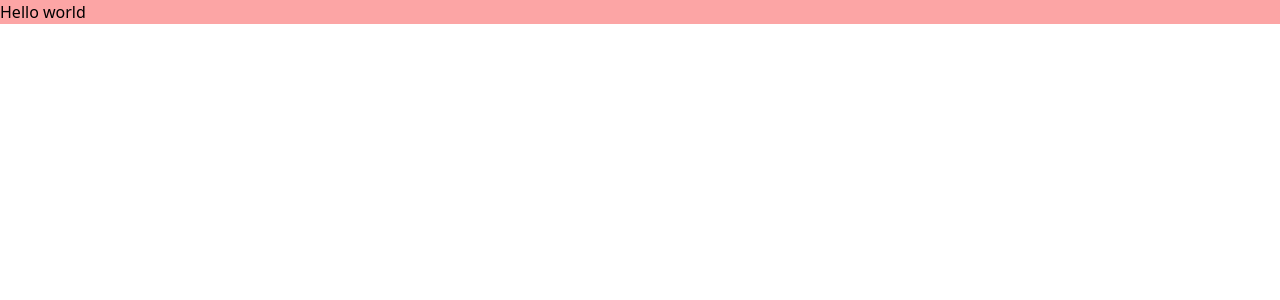
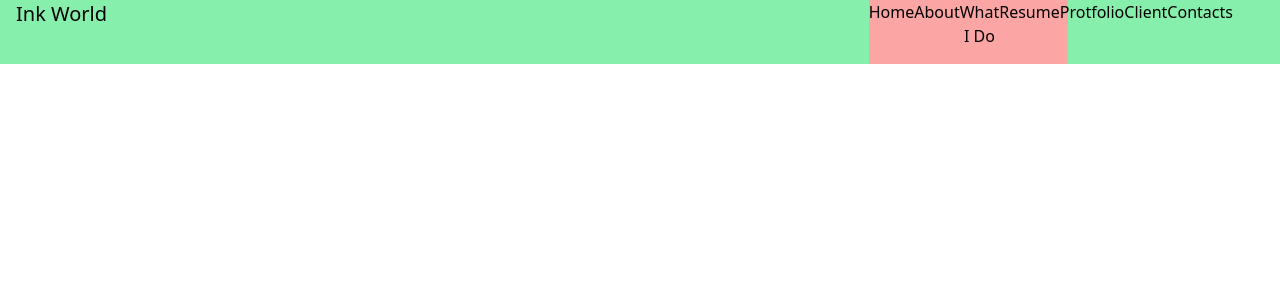
Before and after one commit to DanielImgbi/elijah-portfolio, a React (Vite) app: page / in a window 1280 px wide. Shown: the top 300 px of the page. Built offline with nearby package versions, Linux system fonts and the light colour scheme.

Commit message:
12th - may - 2023 : 7:35pm

```diff
--- a/src/App.jsx
+++ b/src/App.jsx
@@ -1,14 +1,10 @@
-import { useState } from 'react'
-import reactLogo from './assets/react.svg'
-import viteLogo from '/vite.svg'
+import Header from "./components/header/Header"
 // import './App.css'
 
 function App() {
-  const [count, setCount] = useState(0)
-
   return (
     <>
-      <h1 className="bg-red-300">Hello world</h1>
+      <Header />
     </>
   )
 }
--- /dev/null
+++ b/src/components/header/Header.jsx
@@ -0,0 +1,26 @@
+import React from 'react'
+
+const Header = () => {
+  return (
+    <header className='bg-green-300 flex justify-between h-16 align-middle'>
+        <span className="mx-4 text-xl bold ">
+            Ink World
+        </span>
+
+          <nav className="flex px-3">
+
+            <ul className=" w-6/12 bg-red-300 flex justify-between align-center relative">
+                <li className="text-center">Home</li>
+                <li className="text-center">About</li>
+                <li className="text-center">What I Do</li>
+                <li className="text-center">Resume</li>
+                <li className="text-center">Protfolio</li>
+                <li className="text-center">Client</li>
+                <li className="text-center">Contacts</li>
+            </ul>
+        </nav>
+    </header>
+  )
+}
+
+export default Header
```
